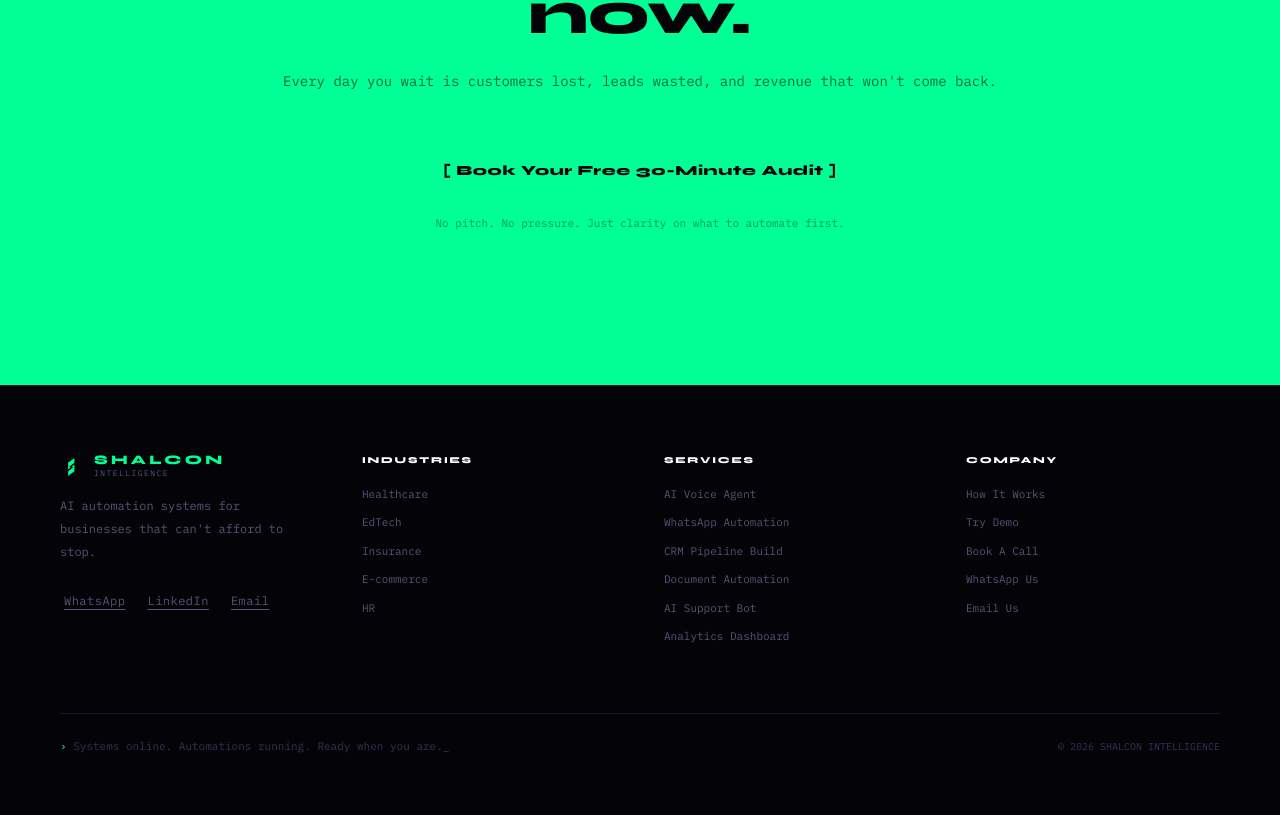
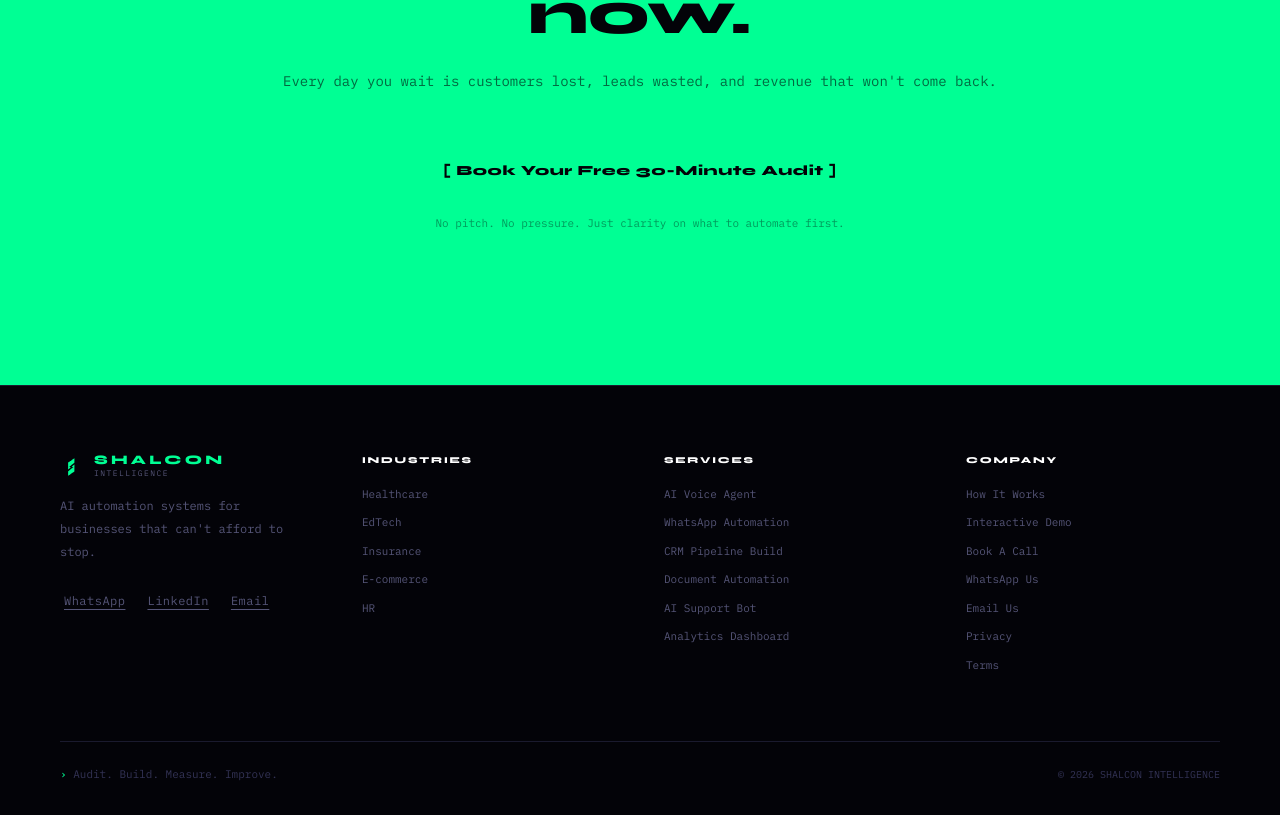
Before and after one commit to Abuhurerakhan0407/shalcon-intelligence, a React (Vite) app: page / in a window 1280 px wide. Shown: the part 7157-7972 px from the top of the page. Before the commit the page ends 7943 px from the top, so only its background shows below. Built offline with nearby package versions, Linux system fonts and the light colour scheme; a web font is replaced by a local one.

Commit message:
Add legal links and remove simulated-live footer copy

```diff
--- a/src/components/Footer.jsx
+++ b/src/components/Footer.jsx
@@ -1,9 +1,5 @@
 import { SITE_CONFIG, NICHES, SERVICES, G } from "../data/content.js";
 
-/**
- * Footer — 4-column links (brief §4 footer, §3 real contact links).
- * Logo uses shalcon-logo.svg (replaces old spinning-square mark).
- */
 export default function Footer({ onBookCall, onWhatsApp, onLinkedIn, onEmail }) {
   const scrollTo = (id) => document.getElementById(id)?.scrollIntoView({ behavior: "smooth" });
 
@@ -11,65 +7,48 @@ export default function Footer({ onBookCall, onWhatsApp, onLinkedIn, onEmail })
     <footer style={{ borderTop: `1px solid ${G.border}`, padding: "68px clamp(20px,5vw,60px) 32px" }}>
       <div style={{ maxWidth: 1200, margin: "0 auto" }}>
         <div className="grid-cards-4" style={{ gap: 48, marginBottom: 56 }}>
-          {/* Brand */}
           <div>
             <div style={{ display: "flex", alignItems: "center", gap: 12, marginBottom: 16 }}>
               <img src="/shalcon-logo.svg" alt="Shalcon Intelligence logo" width={22} height={22} style={{ flexShrink: 0, display: "block" }} />
               <div>
-                <div className="syne" style={{ color: G.green, fontSize: 13, fontWeight: 800, letterSpacing: ".25em", lineHeight: 1 }}>
-                  {SITE_CONFIG.agencyName}
-                </div>
-                <div className="mono" style={{ color: G.muted, fontSize: 8, letterSpacing: ".18em" }}>
-                  {SITE_CONFIG.tagline}
-                </div>
+                <div className="syne" style={{ color: G.green, fontSize: 13, fontWeight: 800, letterSpacing: ".25em", lineHeight: 1 }}>{SITE_CONFIG.agencyName}</div>
+                <div className="mono" style={{ color: G.muted, fontSize: 8, letterSpacing: ".18em" }}>{SITE_CONFIG.tagline}</div>
               </div>
             </div>
-            <p className="mono" style={{ color: G.muted, fontSize: 12, lineHeight: 1.9, maxWidth: 250, marginBottom: 24 }}>
-              {SITE_CONFIG.description}
-            </p>
-            <div style={{ display: "flex", gap: 14 }}>
+            <p className="mono" style={{ color: G.muted, fontSize: 12, lineHeight: 1.9, maxWidth: 250, marginBottom: 24 }}>{SITE_CONFIG.description}</p>
+            <div style={{ display: "flex", gap: 14, flexWrap: "wrap" }}>
               <button className="btn-text" onClick={onWhatsApp}>WhatsApp</button>
               <button className="btn-text" onClick={onLinkedIn}>LinkedIn</button>
               <button className="btn-text" onClick={onEmail}>Email</button>
             </div>
           </div>
 
-          {/* Industries */}
           <div>
             <div className="syne" style={{ fontSize: 9, fontWeight: 800, letterSpacing: ".2em", marginBottom: 18 }}>INDUSTRIES</div>
-            {Object.keys(NICHES).map((l) => (
-              <button key={l} className="footer-link" onClick={() => scrollTo("industries")}>{l}</button>
-            ))}
+            {Object.keys(NICHES).map((l) => <button key={l} className="footer-link" onClick={() => scrollTo("industries")}>{l}</button>)}
           </div>
 
-          {/* Services */}
           <div>
             <div className="syne" style={{ fontSize: 9, fontWeight: 800, letterSpacing: ".2em", marginBottom: 18 }}>SERVICES</div>
-            {SERVICES.map((s) => (
-              <button key={s.title} className="footer-link" onClick={() => scrollTo("services")}>{s.title}</button>
-            ))}
+            {SERVICES.map((s) => <button key={s.title} className="footer-link" onClick={() => scrollTo("services")}>{s.title}</button>)}
           </div>
 
-          {/* Company */}
           <div>
             <div className="syne" style={{ fontSize: 9, fontWeight: 800, letterSpacing: ".2em", marginBottom: 18 }}>COMPANY</div>
             {[
               { label: "How It Works", action: () => scrollTo("how-it-works") },
-              { label: "Try Demo", action: () => scrollTo("demo") },
+              { label: "Interactive Demo", action: () => scrollTo("demo") },
               { label: "Book A Call", action: onBookCall },
               { label: "WhatsApp Us", action: onWhatsApp },
               { label: "Email Us", action: onEmail },
-            ].map((item) => (
-              <button key={item.label} className="footer-link" onClick={item.action}>{item.label}</button>
-            ))}
+            ].map((item) => <button key={item.label} className="footer-link" onClick={item.action}>{item.label}</button>)}
+            <a className="footer-link" href="/privacy.html" target="_blank" rel="noreferrer">Privacy</a>
+            <a className="footer-link" href="/terms.html" target="_blank" rel="noreferrer">Terms</a>
           </div>
         </div>
 
-        {/* Bottom bar */}
         <div style={{ borderTop: `1px solid ${G.border}`, paddingTop: 24, display: "flex", justifyContent: "space-between", alignItems: "center", flexWrap: "wrap", gap: 12 }}>
-          <span className="mono" style={{ color: "#333355", fontSize: 11 }}>
-            <span style={{ color: G.green }}>›</span> Systems online. Automations running. Ready when you are._
-          </span>
+          <span className="mono" style={{ color: "#333355", fontSize: 11 }}><span style={{ color: G.green }}>›</span> Audit. Build. Measure. Improve.</span>
           <span className="mono" style={{ color: "#333355", fontSize: 10 }}>{SITE_CONFIG.copyright}</span>
         </div>
       </div>
```
